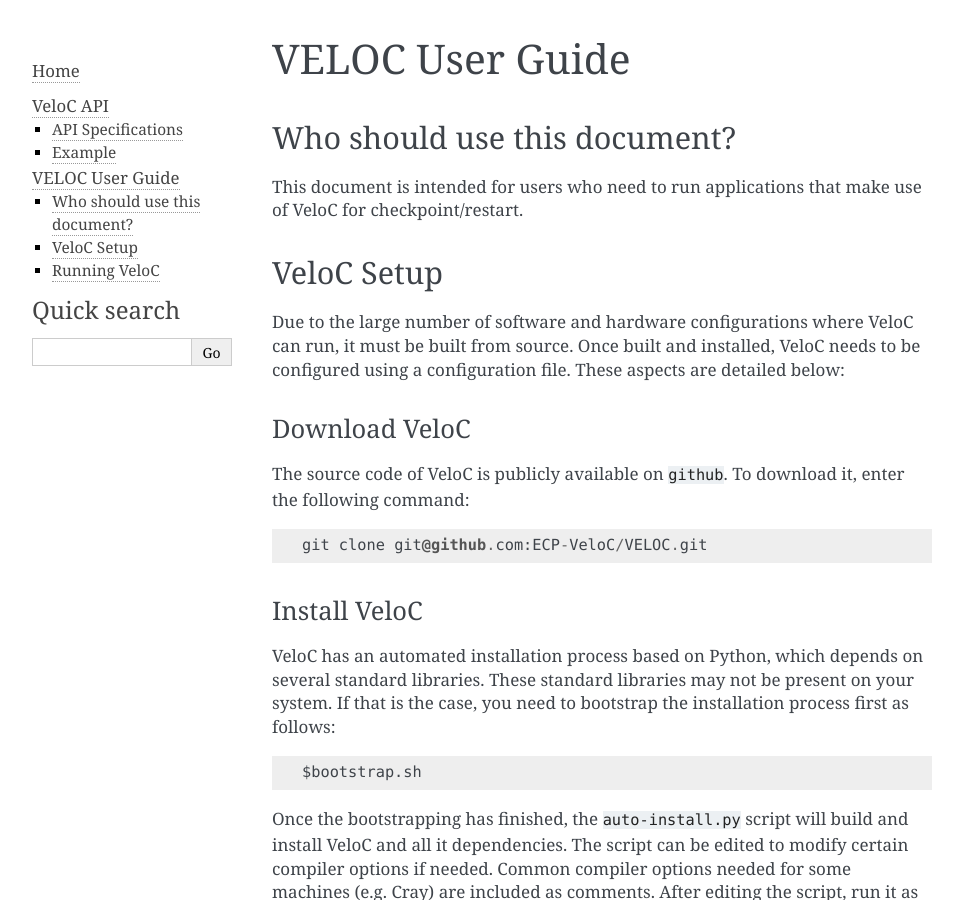
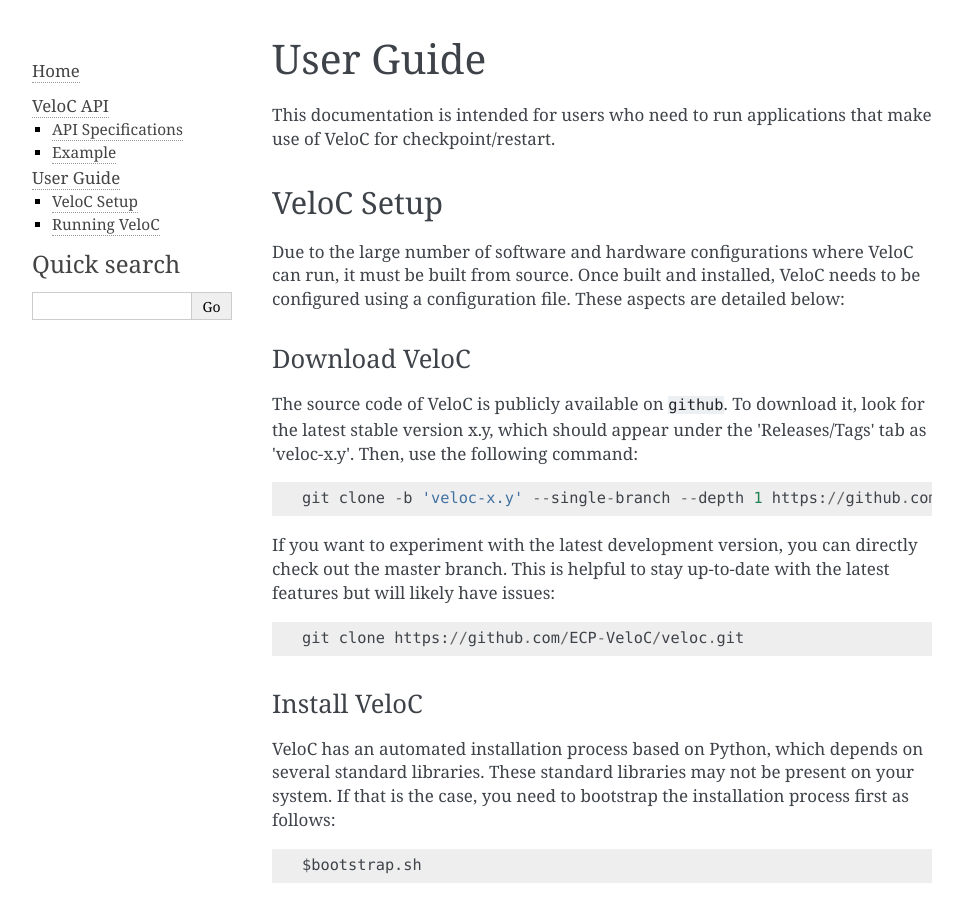
Before and after one commit to ECP-VeloC/VELOC, a Sphinx documentation site: the page built from docs/userguide.rst, in a window 1280 px wide and 900 px high. Shown: the whole window, without its empty margins (148-1111 px from the left). Built offline with Sphinx 7.4.7, drawn with Linux system fonts in a browser that asks for light colours; some of the changed text lies outside the part shown.

Commit message:
Update userguide.rst

```diff
--- a/docs/userguide.rst
+++ b/docs/userguide.rst
@@ -1,12 +1,8 @@
-VELOC User Guide
-================
+User Guide
+===========
 
-.. _ch:users:
-
-Who should use this document?
------------------------------
-
-| This document is intended for users who need to run applications that make use of VeloC for checkpoint/restart.
+This documentation is intended for users who need to run applications that make use of VeloC for
+checkpoint/restart.
 
 .. _ch:velocsetup:
 
@@ -21,11 +17,20 @@
 ~~~~~~~~~~~~~~
 
 The source code of VeloC is publicly available on ``github``. To download it,
-enter the following command:
+look for the latest stable version x.y, which should appear under the
+'Releases/Tags' tab as 'veloc-x.y'. Then, use the following command:
 
 ::
 
-   git clone git@github.com:ECP-VeloC/VELOC.git
+    git clone -b 'veloc-x.y' --single-branch --depth 1 https://github.com/ECP-VeloC/veloc.git
+
+If you want to experiment with the latest development version, you can directly check out
+the master branch. This is helpful to stay up-to-date with the latest features but will likely
+have issues:
+
+::
+
+    git clone https://github.com/ECP-VeloC/veloc.git
 
 Install VeloC
 ~~~~~~~~~~~~~
```
Also changed, not shown: other parts of docs/userguide.rst (+1 -1 lines).
